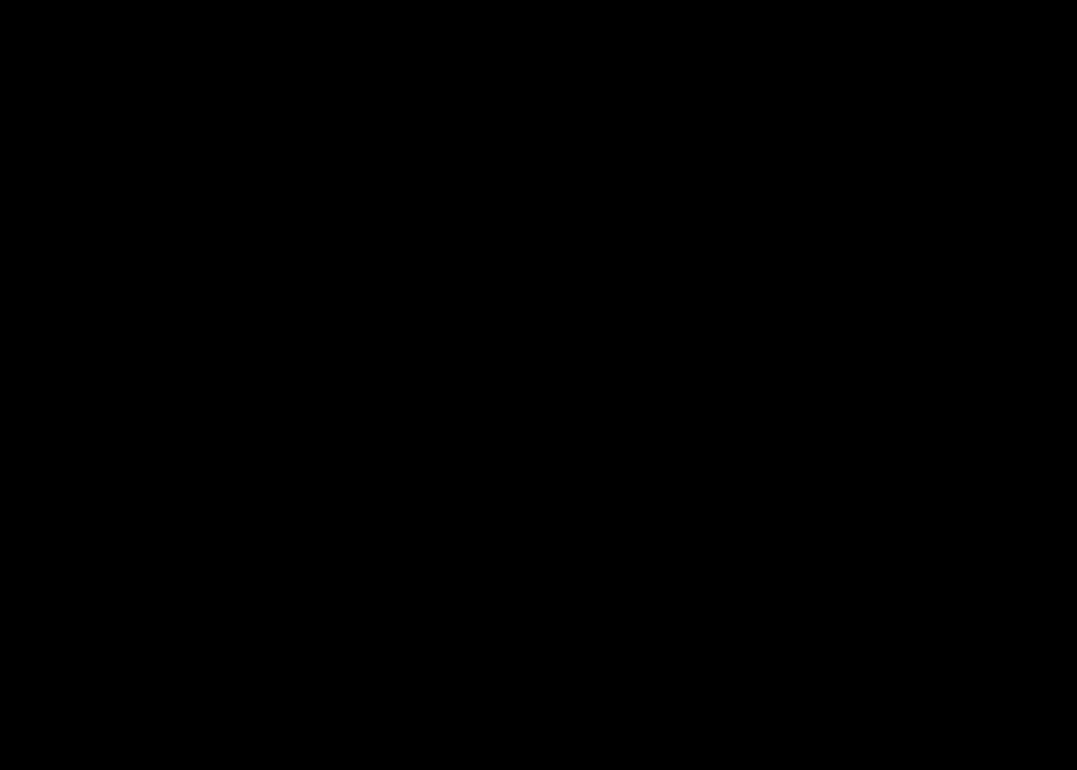
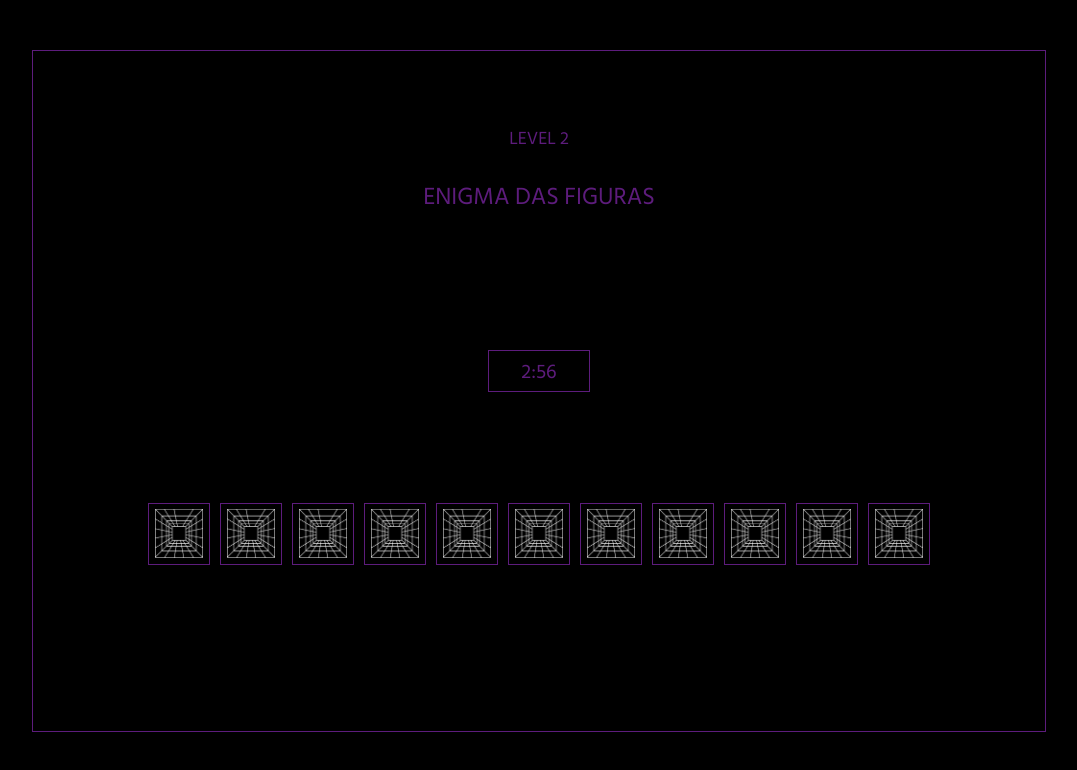
Before and after one commit to Leticia-Ajac/PuzzleLiderGerminare, a React (Create React App) app: page /Level2 in a window 1280 px wide. Before the commit this address had no page. Shown: the top 770 px of the page, without its empty margins (101-1178 px from the left). Built offline with nearby package versions, Linux system fonts and the light colour scheme.

Commit message:
Level2 1.0

```diff
--- a/package.json
+++ b/package.json
@@ -13,6 +13,7 @@
     "@testing-library/user-event": "^13.5.0",
     "react": "^18.2.0",
     "react-dom": "^18.2.0",
+    "react-individual-character-input-boxes": "^1.1.0",
     "react-router-dom": "^6.3.0",
     "react-scripts": "5.0.1",
     "styled-components": "^5.3.5",
--- a/src/App.js
+++ b/src/App.js
@@ -6,7 +6,8 @@
 } from "react-router-dom";
 import './App.css'
 
-import LevelUmPage from './Pages/Level1';
+import LevelUmPage from './Pages/Level1'
+import LevelDoisPage from './Pages/Level2'
 import BeginningPage from './Pages/Beginning'
 import FirstVideoPage from './Pages/FirstVideo'
 import IntroLevel1Page from './Pages/IntroLevel1'
@@ -20,6 +21,7 @@
           <Route path='/FirstVideo' element={<FirstVideoPage />}/>
           <Route path='/IntroLevel1' element={<IntroLevel1Page />}/>
           <Route path='/Level1' element={<LevelUmPage />}/>
+          <Route path='/Level2' element={<LevelDoisPage />}/>
         </Routes>
       </BrowserRouter>
     </div>
--- /dev/null
+++ b/src/Components/Cubo/index.jsx
@@ -0,0 +1,10 @@
+import { Scubo } from "./style";
+
+
+export default function Cubo(props){
+    return(
+        <Scubo>
+            {props.children}
+        </Scubo>
+    )
+}
--- /dev/null
+++ b/src/Components/Cubo/style.jsx
@@ -0,0 +1,12 @@
+import { styled } from "@mui/system";
+import { Box } from "@mui/material"
+
+export const Scubo = styled(Box)({
+    width:'60px',
+    height:'60px',
+    border:'1px solid',
+    display:'flex',
+    justifyContent:'center',
+    alignContent:'center',
+    margin:'auto 5px'
+})
--- a/src/Pages/Level1/index.jsx
+++ b/src/Pages/Level1/index.jsx
@@ -4,8 +4,6 @@
 import { useCountdown, ExpiredNotice, ShowCounter } from '../../Components/Timer/index';
 import Header from "../../Components/HeaderLevels";
 import Borda from "../../Components/Border/index";
-
-
 import './style.css'
 
 export default function LevelUmPage() {
--- /dev/null
+++ b/src/Pages/Level2/index.jsx
@@ -0,0 +1,69 @@
+import Header from "../../Components/HeaderLevels";
+import Borda from "../../Components/Border/index";
+import Cubo from "../../Components/Cubo/index";
+import bola from "../../Assets/DRADIN.png"
+import { useCountdown, ExpiredNotice, ShowCounter } from '../../Components/Timer/index';
+import './style.css'
+
+export default function LevelDoisPage(){
+    const CountdownTimer = ({ targetDate }) => {
+        const [days, hours, minutes, seconds] = useCountdown(targetDate);
+
+            if (days + hours + minutes + seconds <= 0) {
+            return <ExpiredNotice />;
+            } else {
+            return (
+                <ShowCounter
+                minutes={minutes}
+                seconds={seconds}
+                />
+            );
+            }
+        };
+
+    const agora = new Date().getTime();
+    const dateTimeAfterThreeDays = agora + 181000;
+
+    return(
+        <Borda corBorda="#5D1C7C" color="#5D1C7C" justifyContent="space-around">
+            <Header level='2' titulo='ENIGMA DAS FIGURAS' />
+            <CountdownTimer className targetDate={dateTimeAfterThreeDays}  />
+            <div style={{display:'flex', flexDirection:'row', widows:'90%', justifyContent:'space-around'}} >
+                <Cubo>
+                    <img src={bola} alt="" className="uc" />
+                </Cubo>
+                <Cubo>
+                    <img src={bola} alt="" className="uc" />
+                </Cubo>
+                <Cubo>
+                    <img src={bola} alt="" className="uc" />
+                </Cubo>
+                <Cubo>
+                    <img src={bola} alt="" className="uc" />
+                </Cubo>
+                <Cubo>
+                    <img src={bola} alt="" className="uc" />
+                </Cubo>
+                <Cubo>
+                    <img src={bola} alt="" className="uc" />
+                </Cubo>
+                <Cubo>
+                    <img src={bola} alt="" className="uc" />
+                </Cubo>
+                <Cubo>
+                    <img src={bola} alt="" className="uc" />
+                </Cubo>
+                <Cubo>
+                    <img src={bola} alt="" className="uc" />
+                </Cubo>
+                <Cubo>
+                    <img src={bola} alt="" className="uc" />
+                </Cubo>
+                <Cubo>
+                    <img src={bola} alt="" className="uc" />
+                </Cubo>
+            </div>
+            <div></div>
+        </Borda>
+    )
+}
--- /dev/null
+++ b/src/Pages/Level2/style.css
@@ -0,0 +1,4 @@
+.uc {
+    margin: auto;
+    width: 80%;
+}
```
Also changed, not shown: 1 other file (tests, documents, lock files or other folders).
